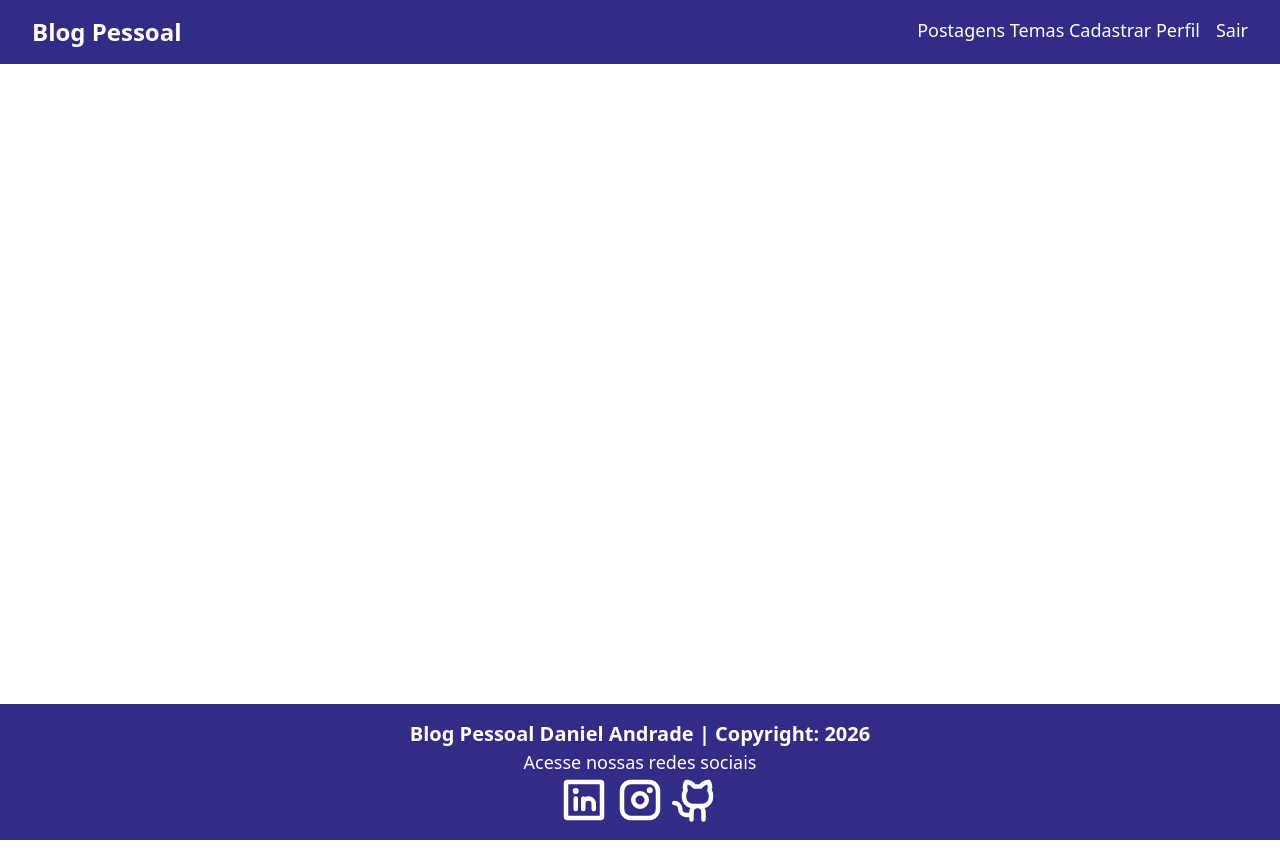
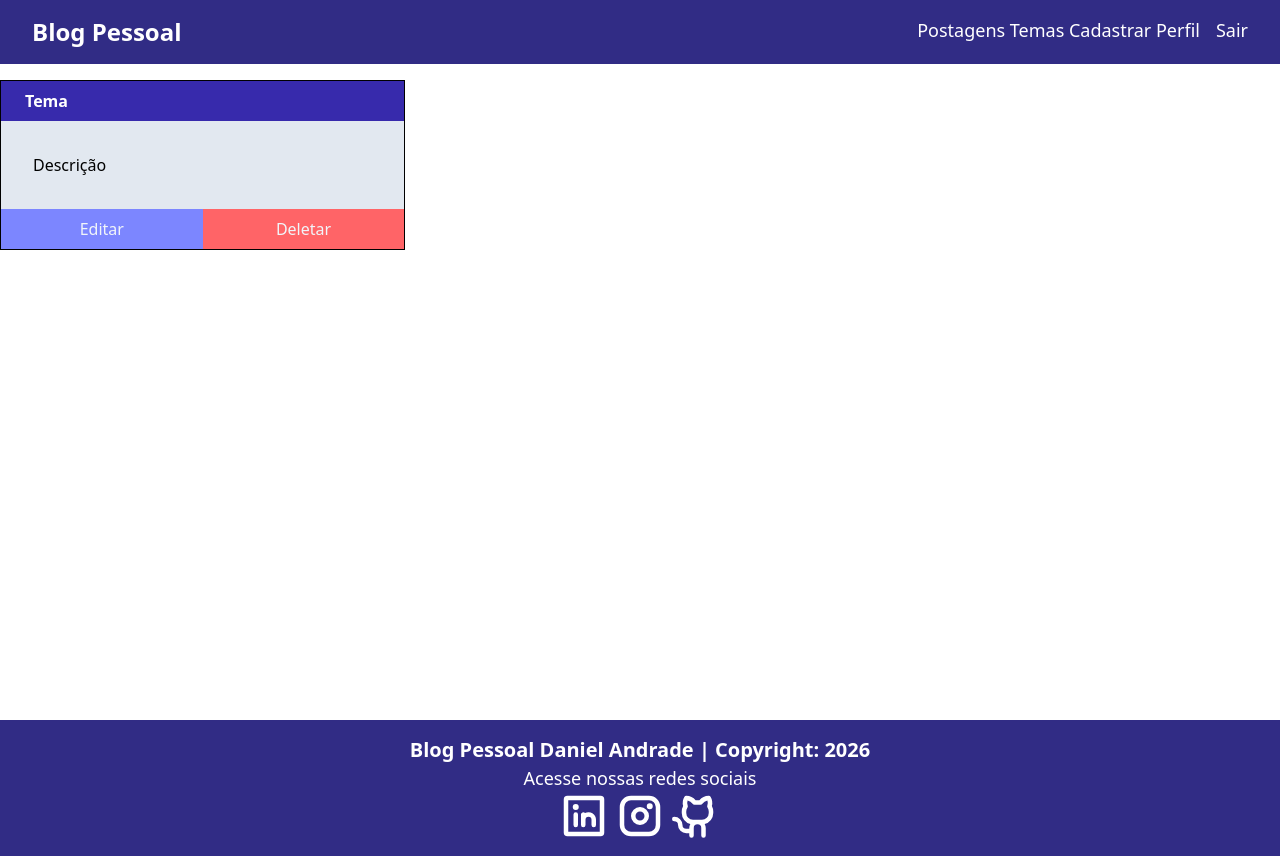
Before and after one commit to Dan2a/Blog-Pessoal---React, a React (Vite) app: page /temas in a window 1280 px wide. Built offline with nearby package versions, Linux system fonts and the light colour scheme.

Commit message:
atualizado router para ListaTemas

```diff
--- a/src/App.tsx
+++ b/src/App.tsx
@@ -5,6 +5,7 @@ import Cadastro from "./pages/cadastro/Cadastro";
 import Home from "./pages/home/Home";
 import Login from "./pages/login/Login";
 import { AuthProvider } from "./contexts/AuthContext";
+import ListaTemas from "./components/tema/listatemas/ListaTemas";
 
 function App() {
   return (
@@ -18,6 +19,7 @@ function App() {
               <Route path="/login" element={<Login />} />
               <Route path="/home" element={<Home />} />
               <Route path="/cadastro" element={<Cadastro />} />
+              <Route path="/temas" element={<ListaTemas />} />
             </Routes>
           </div>
           <Footer />
--- a/src/components/tema/listatemas/ListaTemas.tsx
+++ b/src/components/tema/listatemas/ListaTemas.tsx
@@ -13,3 +13,5 @@ function ListaTemas() {
     </>
   );
 }
+
+export default ListaTemas;
```
